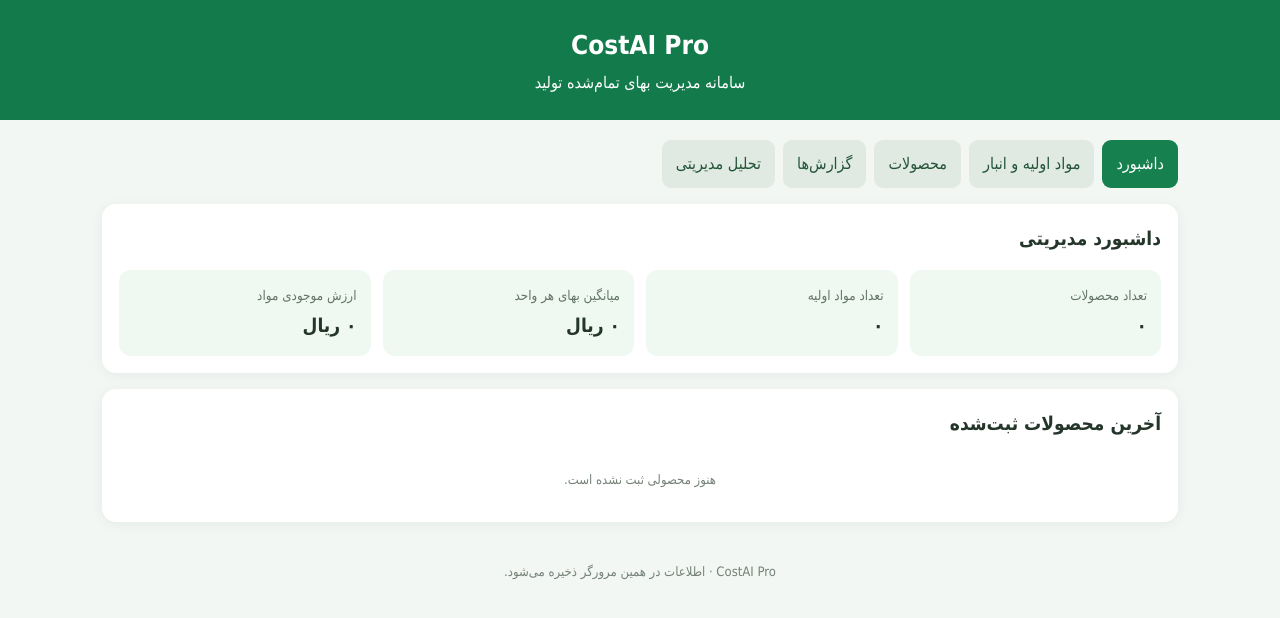
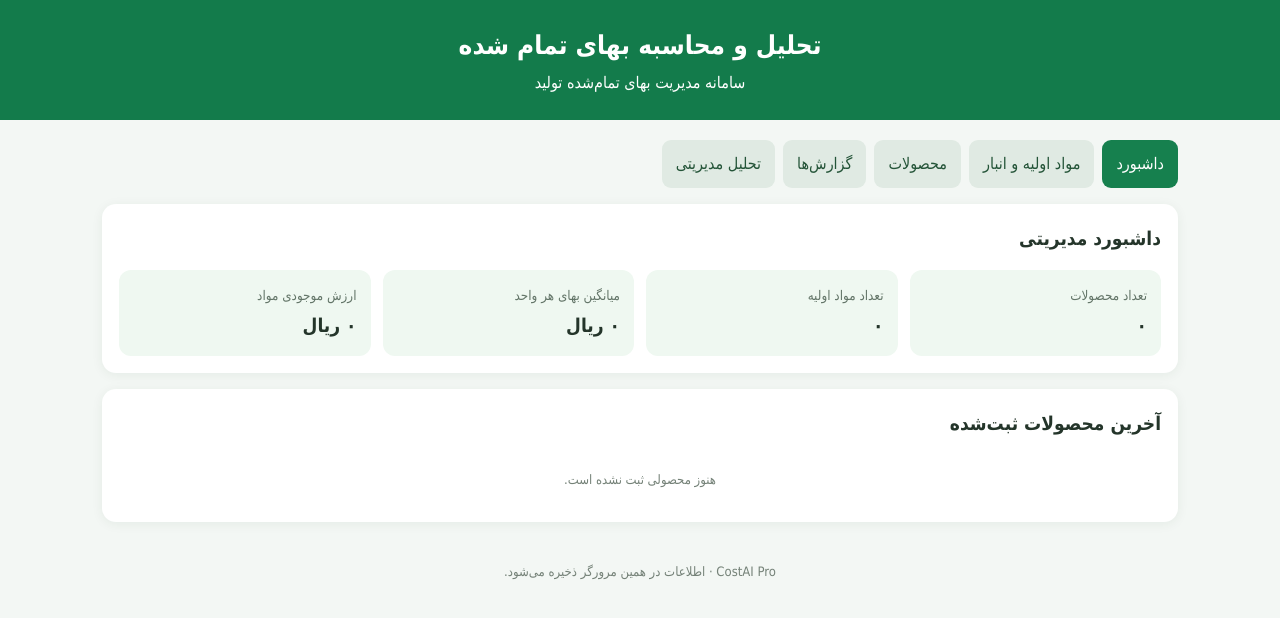
Before and after one commit to asadi-R/costAI-pro, a plain HTML site: page index.html in a window 1280 px wide. Drawn offline with Linux system fonts and the light colour scheme.

Commit message:
Update index.html

```diff
--- a/index.html
+++ b/index.html
@@ -43,7 +43,7 @@ footer{text-align:center;color:#758278;padding:18px;font-size:13px}
 </head>
 <body>
 <header>
-<h1>CostAI Pro</h1>
+<h1>تحلیل و محاسبه بهای تمام شده</h1>
 <div>سامانه مدیریت بهای تمام‌شده تولید</div>
 </header>
 
```
